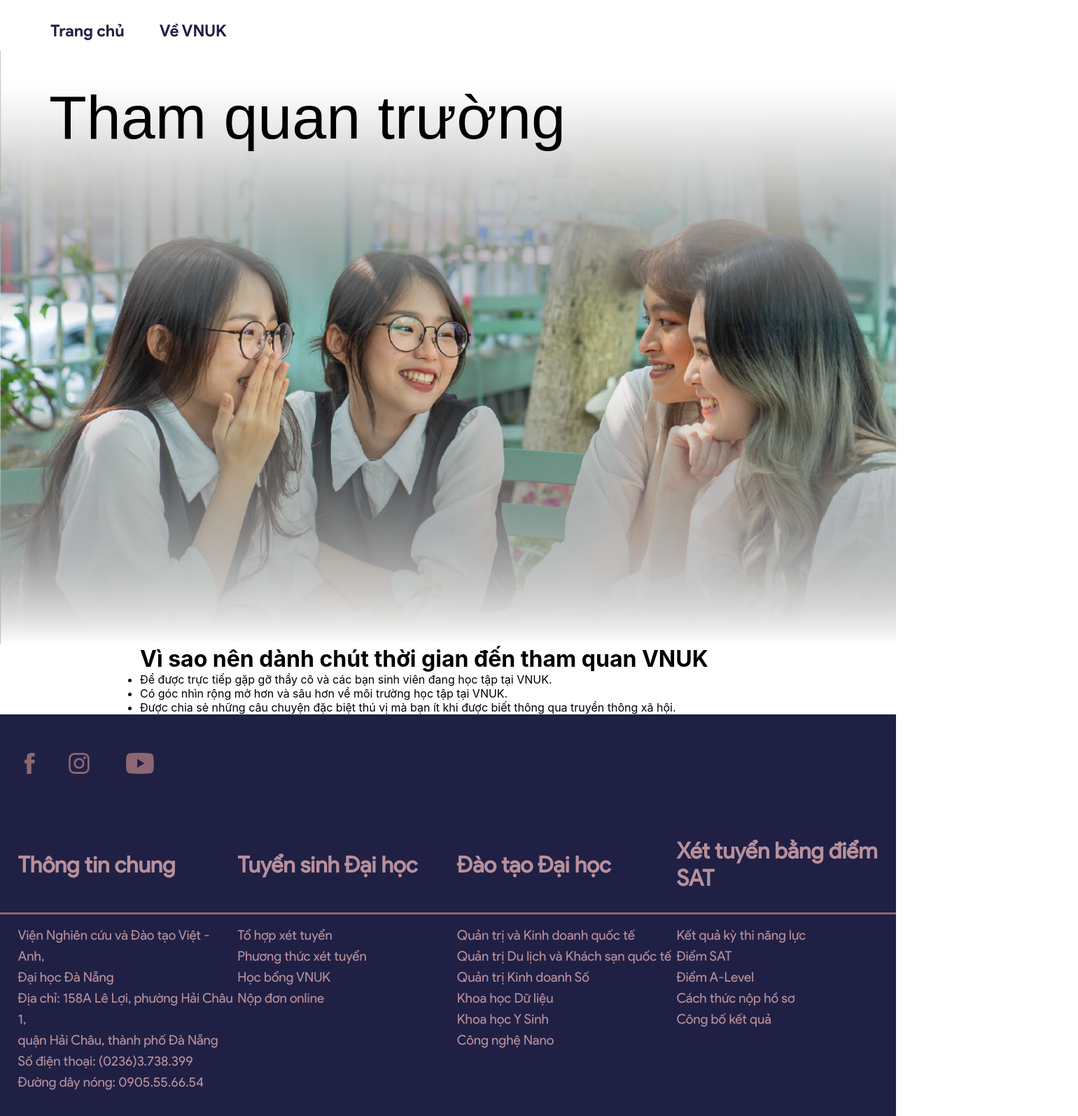
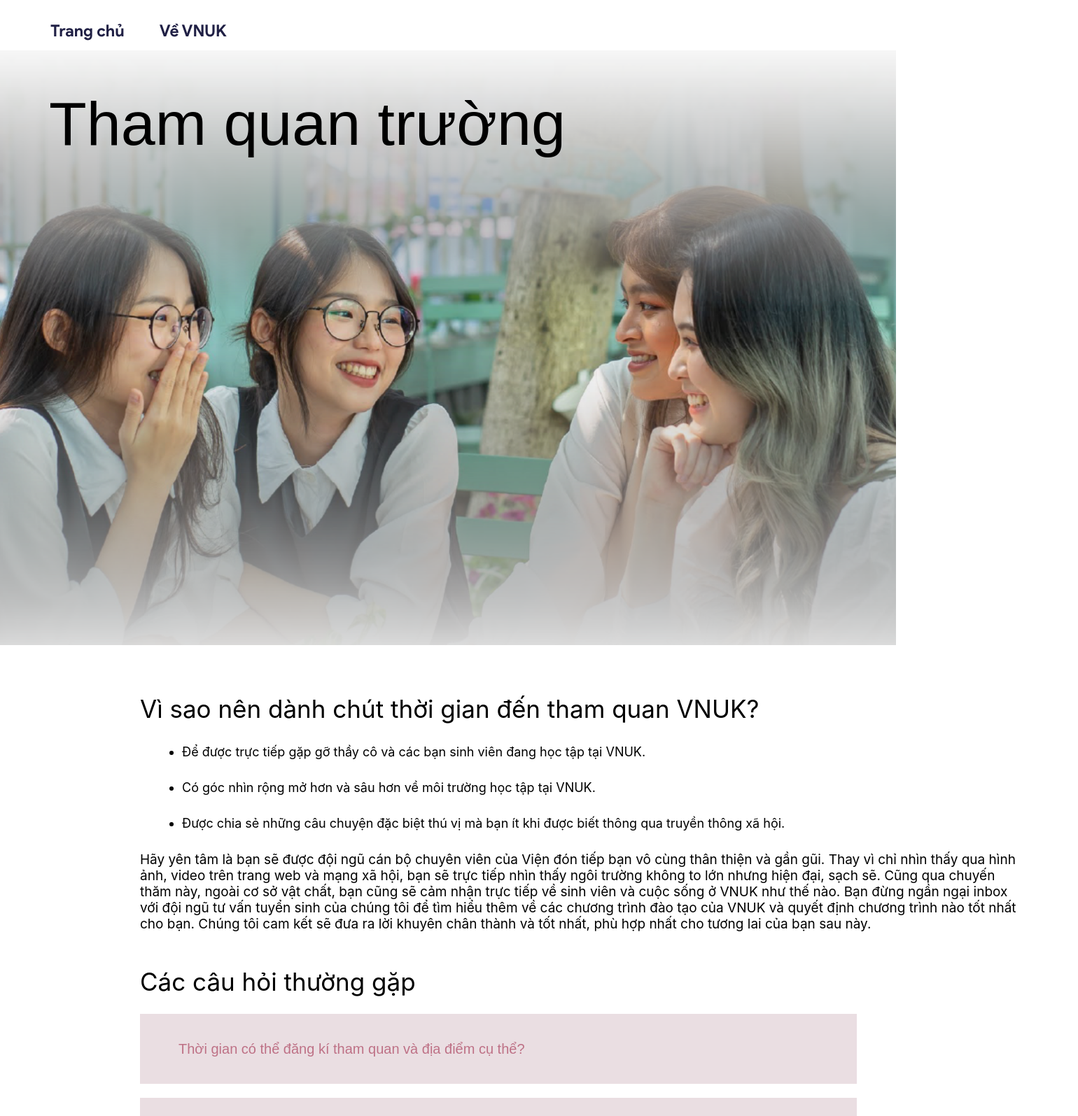
Before and after one commit to nguyentr02/depFinal, a React (Create React App) app: page /visit in a window 1280 px wide. Shown: the top 1595 px of the page at 70% size, 1540 px wide, since content can reach past the window. Built offline with nearby package versions, Linux system fonts and the light colour scheme.

Commit message:
edit Visit page

```diff
--- a/src/pages/visit.css
+++ b/src/pages/visit.css
@@ -21,13 +21,22 @@
     width: 100%;
     justify-content: center;
     align-items: center;
-    position: relative;
-    background-image: url("../assets/img/visit1.png");
-    background-repeat: no-repeat;
-    background-size: cover;
+    /* position: absolute; */
+    /* background-image: url("../assets/img/visit1.png"); */
+    /* background-repeat: no-repeat; */
+    /* background-size: contain; */
     height: 850px;
     overflow: hidden;
-    z-index: -1;
+}
+
+#visit_1Field-img {
+    width: 100%;
+    object-fit: cover;
+    height: 850px;
+    z-index: -2;
+    /* -webkit-mask-image: linear-gradient(black, transparent);
+    mask-image: linear-gradient(black, white); */
+
 
 }
 
@@ -35,11 +44,70 @@
     font-family: sans-serif;
     font-weight: 190;
     font-size: 88px;
+    z-index: 10;
     margin-left: 70px;
-    margin-top: 45px;
+    color: black;
+    margin-top: -800px;
 }
 
 .visit_2Field {
     width: 100%;
     margin-left: 200px;
+    margin-top: 70px;
+    margin-right: 200px;
+    text-align: justify;
 }
+
+.visit_2Field-title {
+    margin-bottom: 30px;
+    width: 100%;
+    font-weight: 400;
+    font-size: 35px;
+}
+
+#visit_2Field-li {
+    margin-bottom: 30px;
+    width: 100%;
+    font-size: 18px;
+    margin-left: 60px;
+}
+
+#visit_2Field-p{
+    max-width: 100%;
+    text-align: justify;
+    font-size: 19px;
+    margin-bottom: 50px;
+}
+
+.visit_2Field-title2 {
+    font-size: 35px;
+    font-weight: 400;
+    margin-bottom: 25px;
+}
+
+.visit_2Field-button_container {
+    width: 100%;
+    display: flex;
+    margin-right: 200px;
+    flex-direction: column;
+}
+
+.visit_2Field-button {
+    width: 80%;
+    background-color: #b8909b4b;
+    margin-bottom: 20px;
+    text-align: left;
+    color: #be7186;
+    height: 100px;
+    font-size: 20px;
+    padding-left: 55px;
+    border: none;
+}
+
+.visit_2Field-button_dropdowntext {
+    width: 80%;
+    display: none;
+    font-size: 17px;
+    color: black;
+    margin-bottom: 10px;
+}
--- a/src/pages/visit.js
+++ b/src/pages/visit.js
@@ -1,20 +1,52 @@
+// import { text } from "express";
+// import $ from 'jquery';
 import React from "react";
 import './visit.css';
 
 const Visit = () => {
+
+    function Dropdowntext1() {
+        const text1 = document.getElementById('visit_2Field-button_dropdowntext1');
+        const text1_displaysetting = text1.style.display;
+        if (text1_displaysetting === 'none') {
+            text1.style.display= 'block';
+        };
+    }
+
     return (
         <div className="visit">
             <div className="visit_1Field">
+                <img id="visit_1Field-img" src={require("../assets/img/visit1.png")} alt='img' />
                 <h1 id="visit_1Field-text">Tham quan trường</h1>
             </div>
 
             <div className="visit_2Field">
-                <h1>Vì sao nên dành chút thời gian đến tham quan VNUK</h1>
+                <h1 className="visit_2Field-title">Vì sao nên dành chút thời gian đến tham quan VNUK?</h1>
                 <ul>
-                    <li>Để được trực tiếp gặp gỡ thầy cô và các bạn sinh viên đang học tập tại VNUK.</li>
-                    <li>Có góc nhìn rộng mở hơn và sâu hơn về môi trường học tập tại VNUK.</li>
-                    <li>Được chia sẻ những câu chuyện đặc biệt thú vị mà bạn ít khi được biết thông qua truyền thông xã hội.</li>
+                    <li id="visit_2Field-li">Để được trực tiếp gặp gỡ thầy cô và các bạn sinh viên đang học tập tại VNUK.</li>
+                    <li id="visit_2Field-li">Có góc nhìn rộng mở hơn và sâu hơn về môi trường học tập tại VNUK.</li>
+                    <li id="visit_2Field-li">Được chia sẻ những câu chuyện đặc biệt thú vị mà bạn ít khi được biết thông qua truyền thông xã hội.</li>
                 </ul>
+                <p id="visit_2Field-p">Hãy yên tâm là bạn sẽ được đội ngũ cán bộ chuyên viên của Viện đón tiếp bạn vô cùng thân thiện và gần gũi. Thay vì chỉ nhìn thấy qua hình<br /> ảnh, video trên trang web và mạng xã hội, bạn sẽ trực tiếp nhìn thấy ngôi trường không to lớn nhưng hiện đại, sạch sẽ. Cũng qua chuyến<br /> thăm này, ngoài cơ sở vật chất, bạn cũng sẽ cảm nhận trực tiếp về sinh viên và cuộc sống ở VNUK như thế nào. Bạn đừng ngần ngại inbox<br /> với đội ngũ tư vấn tuyển sinh của chúng tôi để tìm hiểu thêm về các chương trình đào tạo của VNUK và quyết định chương trình nào tốt nhất<br /> cho bạn. Chúng tôi cam kết sẽ đưa ra lời khuyên chân thành và tốt nhất, phù hợp nhất cho tương lai của bạn sau này.</p>
+                <h1 className="visit_2Field-title2">Các câu hỏi thường gặp</h1>
+
+                <div className="visit_2Field-button_container">
+                    <button type="button" className="visit_2Field-button" id="visit_2Field-button1" onClick={Dropdowntext1}>Thời gian có thể đăng kí tham quan và địa điểm cụ thể?</button>
+                    <div>
+                        <p id="visit_2Field-button_dropdowntext1" className="visit_2Field-button_dropdowntext">Quý vị phụ huynh hay các em học sinh có thể đăng kí tham quan trong giờ làm việc từ thứ Hai đến thứ Sáu, từ 8h00 đến 17h30. Vui lòng đăng kí trước để chúng tôi có thể đón tiếp quý vị/ các bạn một cách tốt nhất.
+                            <br />
+                            <br />Địa chỉ: Viện Nghiên cứu và Đào tạo Việt – Anh, Đại học Đà Nẵng, Địa chỉ: 158A Lê Lợi, phường Hải Châu 1, quận Hải Châu, thành phố Đà Nẵng
+                            <br />Số điện thoại: 0236 37 38 399
+                            <br />Hotline: 0905 55 66 54
+
+                            <br />
+                            <br />Email tư vấn tuyển sinh: admission@vnuk.edu.vn</p>
+                    </div>
+
+                    <button className="visit_2Field-button" id="visit_2Field-button2">Chuyến tham quan sẽ kéo dài bao lâu?</button>
+                    <button className="visit_2Field-button" id="visit_2Field-button3">Có bãi đậu xe nào gần đây không?</button>
+                    <button className="visit_2Field-button" id="visit_2Field-button4">Tôi có thể gửi hành lý của mình tại Lễ tân không?</button>
+                </div>
             </div>
         </div>
     )
```
Also changed, not shown: src/assets/img/visit1.png.
